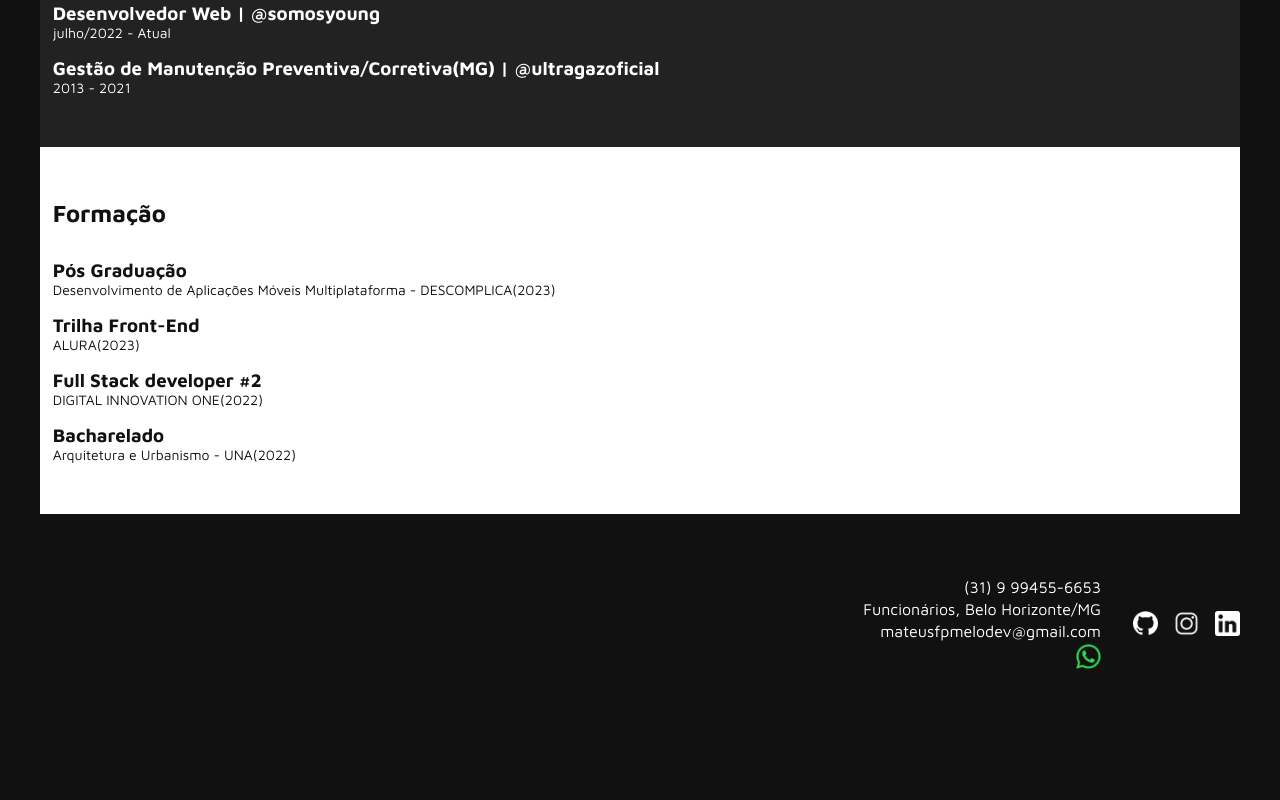
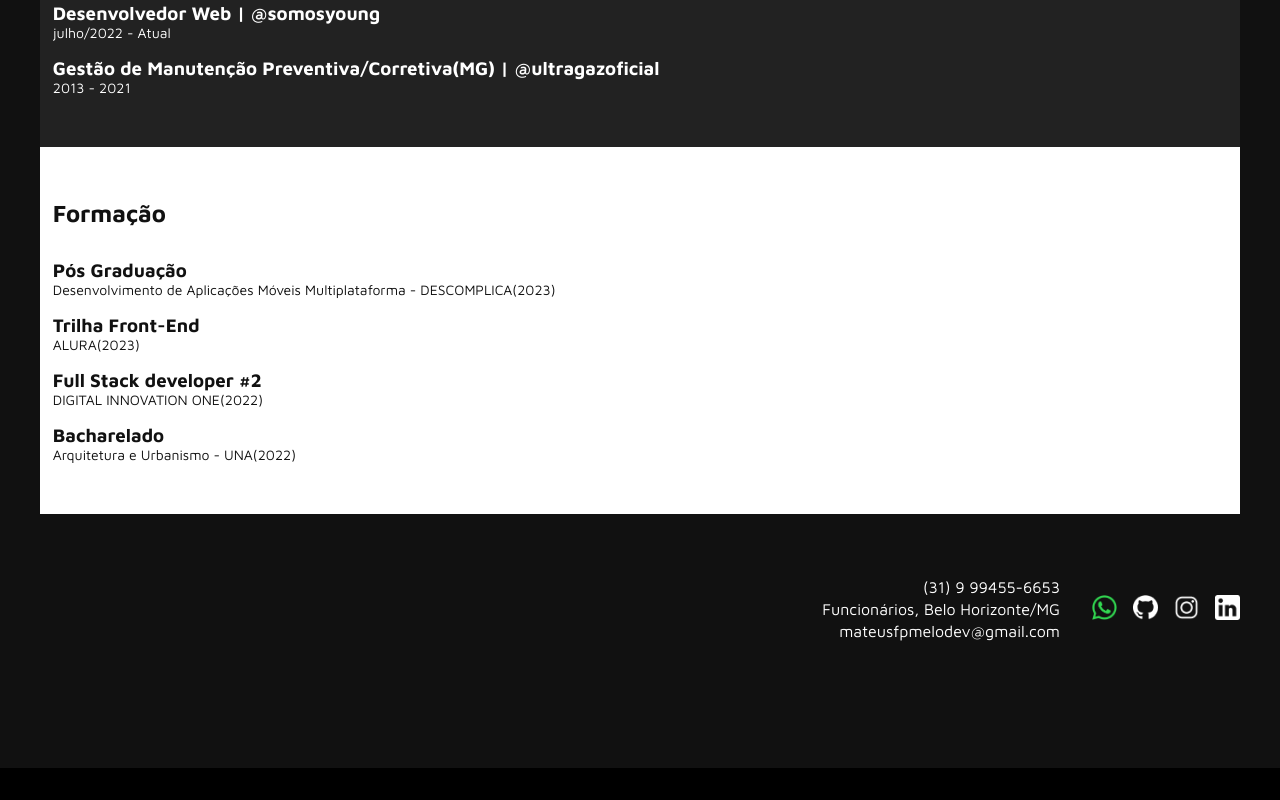
Before and after one commit to mateusfpmelo/devmateusmelo, a Next.js app: page / in a window 1280 px wide. Shown: the part 1560-2360 px from the top of the page. After the commit the page ends 2328 px from the top, so only its background shows below. Built offline with nearby package versions, Linux system fonts and the light colour scheme.

Commit message:
icone wpp junto com social

```diff
--- a/app/page.js
+++ b/app/page.js
@@ -116,11 +116,11 @@ export default function Page() {
             <p>(31) 9 99455-6653</p>
             <p>Funcionários, Belo Horizonte/MG</p>
             <p>mateusfpmelodev@gmail.com</p>
+          </div>
+          <div className={styles.footersocial}>
             <a href="https://wa.me/5531994556653?text=Olá,%20gostaria%20de%20saber%20mais%20informações." className="" target="_blank">
               <Image src={"/img/wpp.png"} width={25} height={25} alt={"Logo Whatsapp"}  className={"icon"} />
             </a>
-          </div>
-          <div className={styles.footersocial}>
             <a href="https://github.com/mateusfpmelo" className="">
               <Image src={"/img/github.png"} width={25} height={25} alt={"Logo github"} className={"icon"} />
             </a>
```
